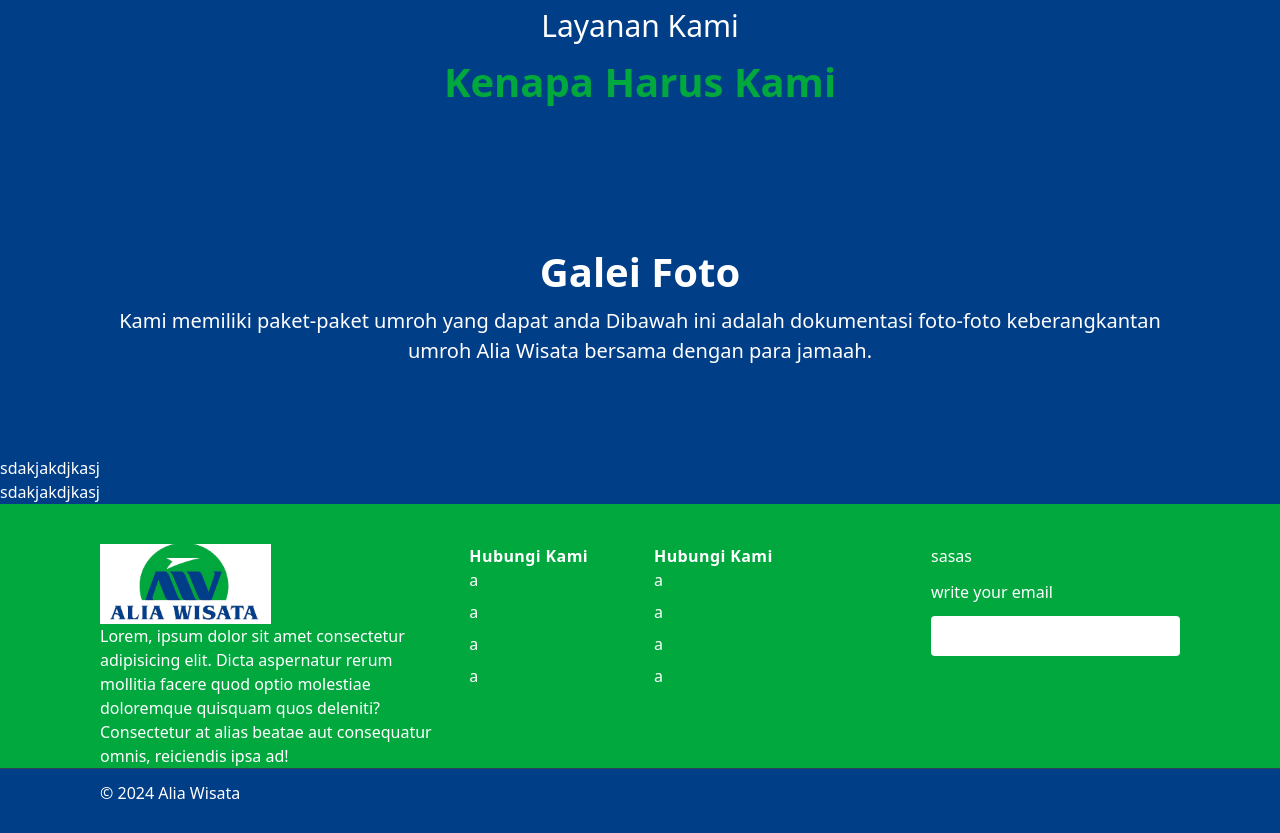
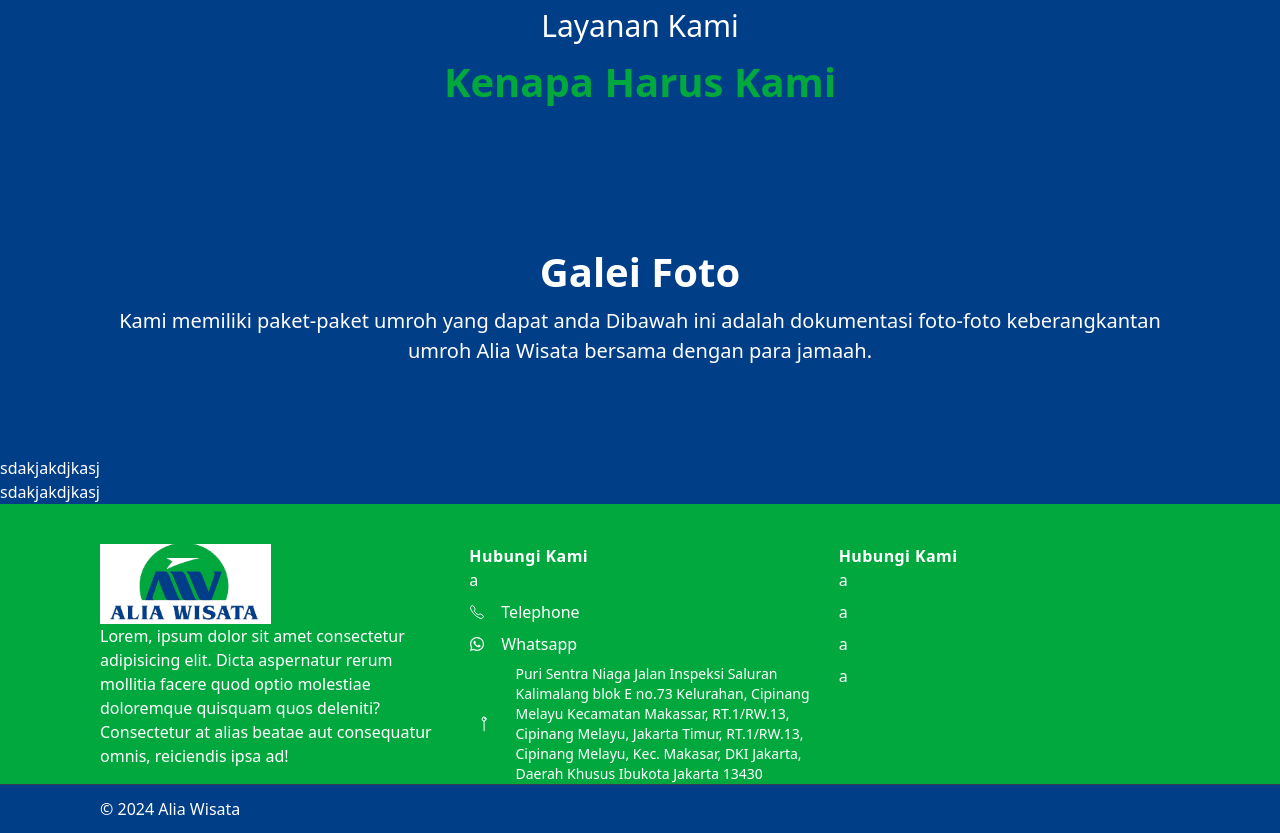
Before and after one commit to xditx32/aliawisata-fe, a website: page src/index.html in a window 1280 px wide. Shown: the part 3617-4450 px from the top of the page. Drawn offline with nearby package versions, Linux system fonts and the light colour scheme.

Commit message:
update footer again

```diff
--- a/src/index.html
+++ b/src/index.html
@@ -690,6 +690,7 @@
   <footer class="bg-secondary relative max-w-screen-xl mx-auto pt-10">
     <div class="container ">
       <div class="grid md:grid-cols-12 grid-cols-1 gap-7">
+
         <div class="lg:col-span-4 col-span-12">
           <div class="flex flex-wrap flex-col">
             <img class="h-20 bg-white w-1/2" src="./assets/images/logo-alia-wisata.png" alt="" srcset="">
@@ -699,26 +700,34 @@
               ipsa ad!</p>
           </div>
         </div>
-        <div class="lg:col-span-2 md:col-span-4 col-span-12">
+        <div class="lg:col-span-4 md:col-span-4 col-span-12">
           <h5 class="tracking-wide font-semibold">Hubungi Kami</h5>
           <ul class="list-none space-y-2">
             <li>
               <a href="http://">a</a>
             </li>
-            <li>
-              <a href="http://">a</a>
+            <li class="flex flex-row gap-4 items-center">
+              <ion-icon name="call-outline"></ion-icon>
+              <a href="http://">Telephone</a>
             </li>
-            <li>
-              <a href="http://">a</a>
+            <li class="flex flex-row gap-4 items-center">
+              <ion-icon name="logo-whatsapp"></ion-icon>
+              <a href="http://">Whatsapp</a>
             </li>
-            <li>
-              <a href="http://">a</a>
+            <li class="flex flex-row gap-4 items-center">
+              <ion-icon class="w-1/2" name="pin-outline"></ion-icon>
+              <a class="text-sm" href="http://">
+                Puri Sentra Niaga Jalan Inspeksi Saluran Kalimalang blok E no.73 Kelurahan, Cipinang
+                Melayu Kecamatan Makassar,
+                RT.1/RW.13, Cipinang Melayu, Jakarta Timur, RT.1/RW.13, Cipinang Melayu, Kec. Makasar, DKI Jakarta,
+                Daerah Khusus
+                Ibukota Jakarta 13430</a>
             </li>
 
           </ul>
 
         </div>
-        <div class="lg:col-span-3 md:col-span-4 col-span-12">
+        <div class="lg:col-span-4 md:col-span-4 col-span-12">
           <h5 class="tracking-wide font-semibold">Hubungi Kami</h5>
           <ul class="list-none space-y-2">
             <li>
@@ -734,7 +743,7 @@
               <a href="http://">a</a>
             </li>
         </div>
-        <div class="lg:col-span-3 md:col-span-4 col-span-12">
+        <!-- <div class="lg:col-span-3 md:col-span-4 col-span-12">
           <h5>sasas</h5>
           <div class="my-3">
             <label for=""> write your email</label>
@@ -742,7 +751,7 @@
               class="mt-3 w-full py-2 px-3 h-10 bg-white rounded outline-none border-gray-300 focus:border-[#000] focus"
               type="email" name="" id="">
           </div>
-        </div>
+        </div> -->
 
       </div>
     </div>
```
